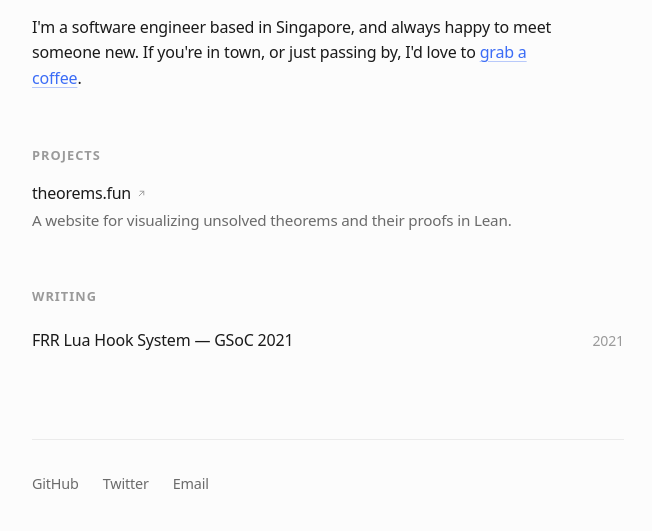
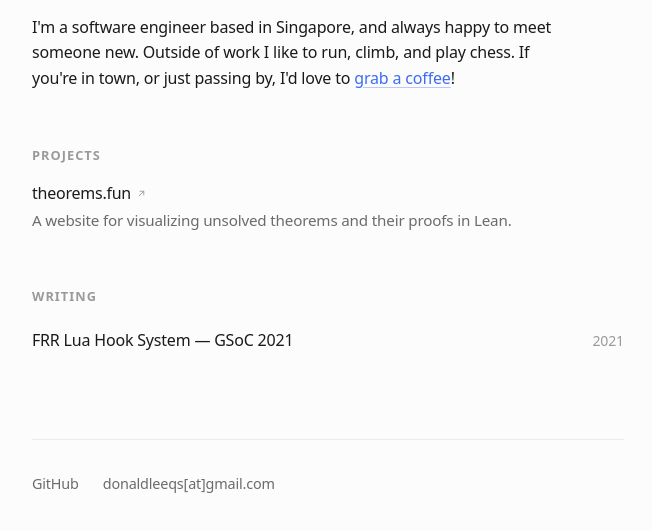
Before and after one commit to dlqs/dlqs.github.io, an Astro site: page / in a window 1280 px wide. Shown: the part 201-732 px from the top of the page, without its empty margins (312-964 px from the left). Built offline with nearby package versions, Linux system fonts and the light colour scheme; Astro itself is replaced by a stand-in of ours.

Commit message:
Copy edits: hobbies in blurb, coffee!, footer email obfuscated, drop Twitter
Co-Authored-By: Claude Opus 4.8 (1M context) <noreply@anthropic.com>
Claude-Session: https://claude.ai/code/session_015QyKnXmK9yV84wgaZUpSmY

```diff
--- a/src/components/Footer.astro
+++ b/src/components/Footer.astro
@@ -1,14 +1,12 @@
 ---
-const links = [
-  { label: 'GitHub', href: 'https://github.com/dlqs' },
-  { label: 'Twitter', href: 'https://twitter.com/' },
-  { label: 'Email', href: 'mailto:hello@dlqs.xyz' },
-];
+// Email is rendered as obfuscated plain text (no mailto) to avoid scrapers.
+const email = 'donaldleeqs[at]gmail.com';
 ---
 
 <footer class="footer">
-  <nav class="links" aria-label="Social">
-    {links.map((l) => <a href={l.href}>{l.label}</a>)}
+  <nav class="links" aria-label="Links">
+    <a href="https://github.com/dlqs">GitHub</a>
+    <span class="email">{email}</span>
   </nav>
 </footer>
 
@@ -23,8 +21,12 @@ const links = [
     gap: 1.5rem;
     font-size: 0.9rem;
   }
-  .links a {
+  .links a,
+  .email {
     color: var(--fg-muted);
+  }
+  .email {
+    user-select: all;
   }
   @media (hover: hover) and (pointer: fine) {
     .links a:hover {
--- a/src/pages/index.astro
+++ b/src/pages/index.astro
@@ -18,8 +18,9 @@ const posts = (await getCollection('writing'))
     <h1>Donald Lee</h1>
     <p class="bio">
       I'm a software engineer based in Singapore, and always happy to meet
-      someone new. If you're in town, or just passing by, I'd love to
-      <a href="https://calendly.com/donald-000a/30min">grab a coffee</a>.
+      someone new. Outside of work I like to run, climb, and play chess. If
+      you're in town, or just passing by, I'd love to
+      <a href="https://calendly.com/donald-000a/30min">grab a coffee</a>!
     </p>
   </section>
 
```
